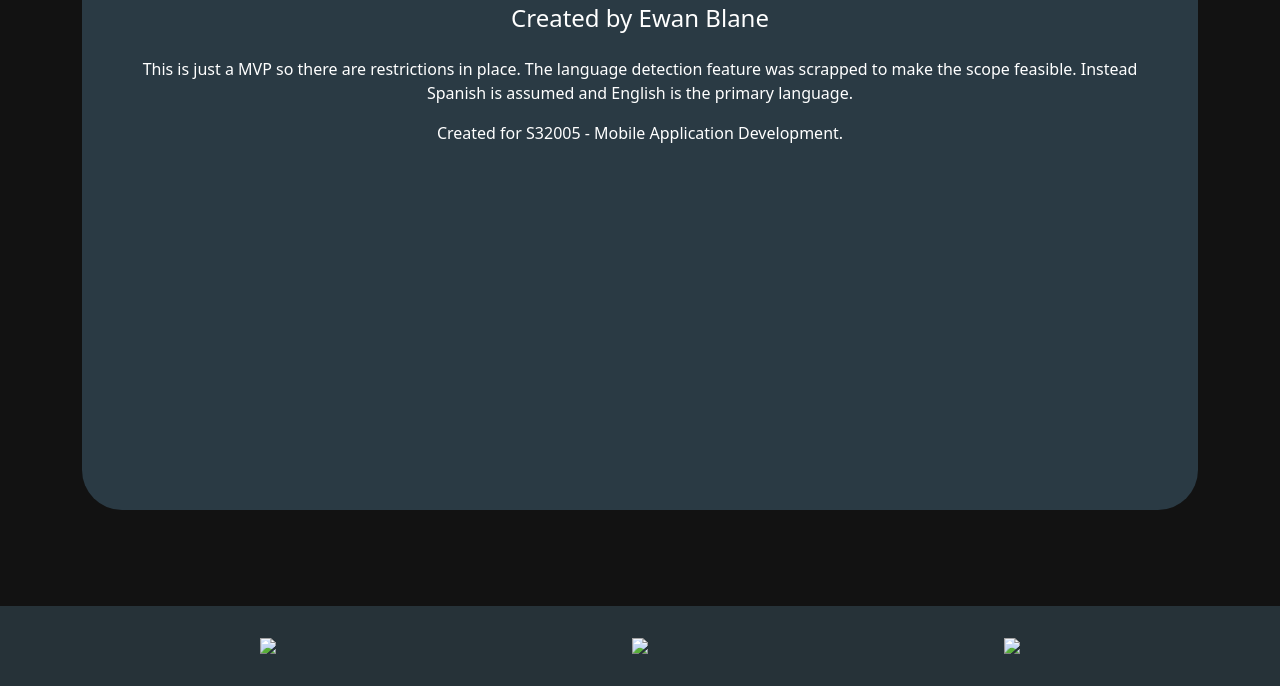
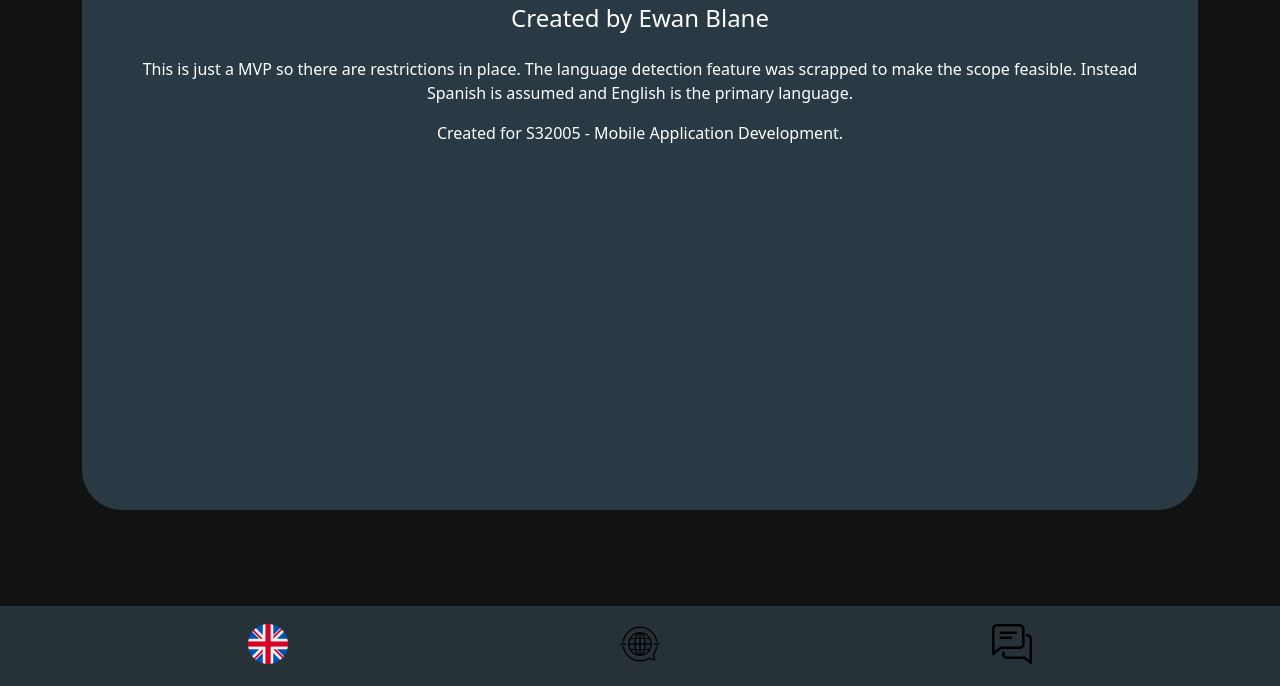
Before and after one commit to Blane3011/Translation-App, a plain HTML site: page index.html in a window 1280 px wide. Shown: the part 114-800 px from the top of the page. Drawn offline with Linux system fonts and the light colour scheme; the site is published under a folder, as on GitHub Pages, so addresses that start at the root find nothing.

Commit message:
Trying again without / in front of repo name

```diff
--- a/index.html
+++ b/index.html
@@ -30,17 +30,17 @@
             <div class="container d-flex justify-content-around py-2">
                 <!-- Left Icon -->
                 <a class="nav-link text-center text-light" id = "primaryLanguageButton" href="Translation-App/pages/languageSelectionScreen.html">
-                <img src="/Translation-App/images/icons/united-kingdom.png" width="40" class="mb-1">
+                <img src="Translation-App/images/icons/united-kingdom.png" width="40" class="mb-1">
                 </a>
 
                 <!-- Middle Icon -->
                 <a class="nav-link text-center text-light" id = "globeButton" href="Translation-App/pages/translationScreen.html">
-                <img src="/Translation-App/images/icons/globe.png" width="40" class="mb-1">
+                <img src="Translation-App/images/icons/globe.png" width="40" class="mb-1">
                 </a>
 
                 <!-- Right Icon -->
                 <a class="nav-link text-center text-light" href="Translation-App/pages/savedConversationsScreen.html">
-                <img src="/Translation-App/images/icons/chat.png" id = "chatButton" width="40"  class="mb-1">
+                <img src="Translation-App/images/icons/chat.png" id = "chatButton" width="40"  class="mb-1">
                 </a>
             </div>
         </nav>
```
